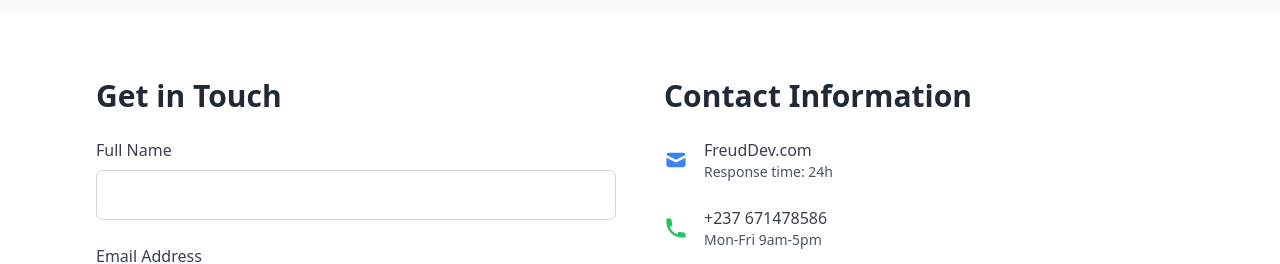
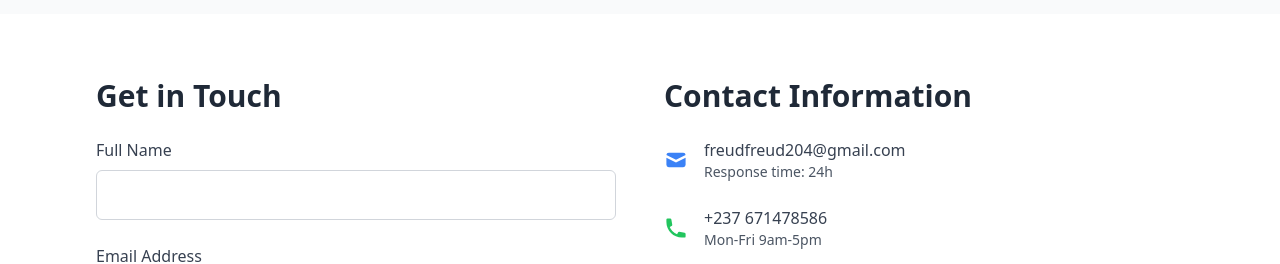
Before and after one commit to freud-Al/freudportofolio, a plain HTML site: page index.html in a window 1280 px wide. Shown: the part 1460-1724 px from the top of the page. Drawn offline with nearby package versions, Linux system fonts and the light colour scheme.

Commit message:
Update index.html

```diff
--- a/index.html
+++ b/index.html
@@ -302,7 +302,7 @@
                 <path d="M18 8.118l-8 4-8-4V14a2 2 0 002 2h12a2 2 0 002-2V8.118z"/>
               </svg>
               <div>
-                <p class="text-gray-700">FreudDev.com</p>
+                <p class="text-gray-700">freudfreud204@gmail.com</p>
                 <p class="text-sm text-gray-600">Response time: 24h</p>
               </div>
             </div>
```
